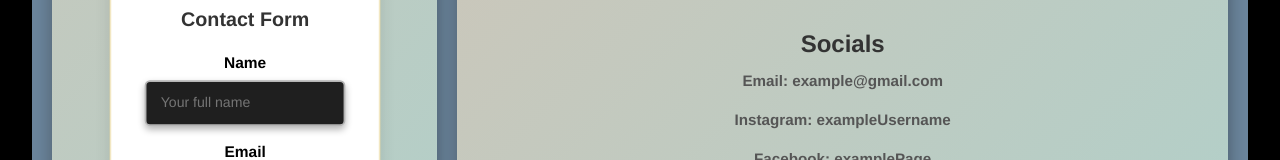
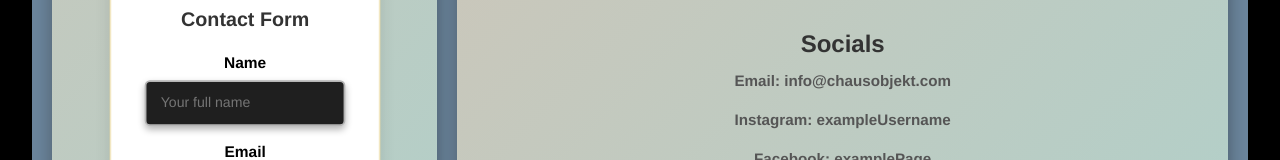
Before and after one commit to James-Hepburn/objekt, a React (Vite) app: page /contact in a window 1280 px wide. Shown: the part 274-434 px from the top of the page. Built offline with nearby package versions, Linux system fonts and the light colour scheme.

Commit message:
Mailing list

```diff
--- a/src/components/About.jsx
+++ b/src/components/About.jsx
@@ -106,7 +106,7 @@ export default function About() {
             Contact us
           </button>
         </p>
-        <p>Email: example@gmail.com</p>
+        <p>info@chausobjekt.com</p>
 
         <div className="social-icons">
           <a href="https://instagram.com" target="_blank" rel="noreferrer">
--- a/src/components/Contact.jsx
+++ b/src/components/Contact.jsx
@@ -109,7 +109,7 @@ export default function Contact() {
           <div className="right-column">
             <div className="box box2">
               <h2>Socials</h2>
-              <p>Email: example@gmail.com</p>
+              <p>Email: info@chausobjekt.com</p>
               <p>Instagram: exampleUsername</p>
               <p>Facebook: examplePage</p>
             </div>
@@ -122,7 +122,7 @@ export default function Contact() {
                 <div className="box box3"></div>
 
                 <div className="bottom-row">
-                    <a href="mailto:example@gmail.com" class="box box5-left box-link">
+                    <a href="mailto:info@chausobjekt.com" class="box box5-left box-link">
                     <img src={emailIcon} alt="Email" />
                     </a>
 
@@ -147,7 +147,7 @@ export default function Contact() {
           </button>
         </div>
 
-        <p>Email: example@gmail.com</p>
+        <p>info@chausobjekt.com</p>
 
         <div className="social-icons">
           <a href="https://instagram.com" target="_blank" rel="noreferrer">
--- a/src/components/Home.jsx
+++ b/src/components/Home.jsx
@@ -38,9 +38,27 @@ export default function Home() {
     setShowMailingList(false);
   };
 
-  const handleSubmit = (e) => {
+  const handleSubmit = async (e) => {
     e.preventDefault();
-    console.log("Email submitted:", email);
+
+    try {
+      const res = await fetch("/api/subscribe", {
+        method: "POST",
+        headers: { "Content-Type": "application/json" },
+        body: JSON.stringify({ email }),
+      });
+
+      if (res.ok) {
+        alert("Thanks for subscribing! You’re now on the list.");
+        setEmail("");
+      } else {
+        alert("Subscription failed. Please try again later.");
+      }
+    } catch (error) {
+      console.error(error);
+      alert("Network error. Please try again later.");
+    }
+
     setShowMailingList(false);
   };
 
@@ -144,7 +162,7 @@ export default function Home() {
             Contact us
           </button>
         </p>
-        <p>Email: example@gmail.com</p>
+        <p>info@chausobjekt.com</p>
 
         <div className="social-icons">
           <a href="https://instagram.com" target="_blank" rel="noreferrer">
--- a/src/components/Services.jsx
+++ b/src/components/Services.jsx
@@ -98,7 +98,7 @@ export default function Services() {
             Contact us
           </button>
         </p>
-        <p>Email: example@gmail.com</p>
+        <p>info@chausobjekt.com</p>
 
         <div className="social-icons">
           <a href="https://instagram.com" target="_blank" rel="noreferrer">
--- a/src/components/Shop.jsx
+++ b/src/components/Shop.jsx
@@ -193,7 +193,7 @@ export default function Work() {
           </button>
         </p>
 
-        <p>Email: example@gmail.com</p>
+        <p>info@chausobjekt.com</p>
 
         <div className="social-icons">
           <a href="https://instagram.com" target="_blank" rel="noreferrer" aria-label="Instagram">
--- a/src/components/Work.jsx
+++ b/src/components/Work.jsx
@@ -83,7 +83,7 @@ export default function Home() {
             Contact us
           </button>
         </p>
-        <p>Email: example@gmail.com</p>
+        <p>info@chausobjekt.com</p>
 
         <div className="social-icons">
           <a href="https://instagram.com" target="_blank" rel="noreferrer">
```
Also changed, not shown: api/subscribe.js (added, +37 -0 lines).
